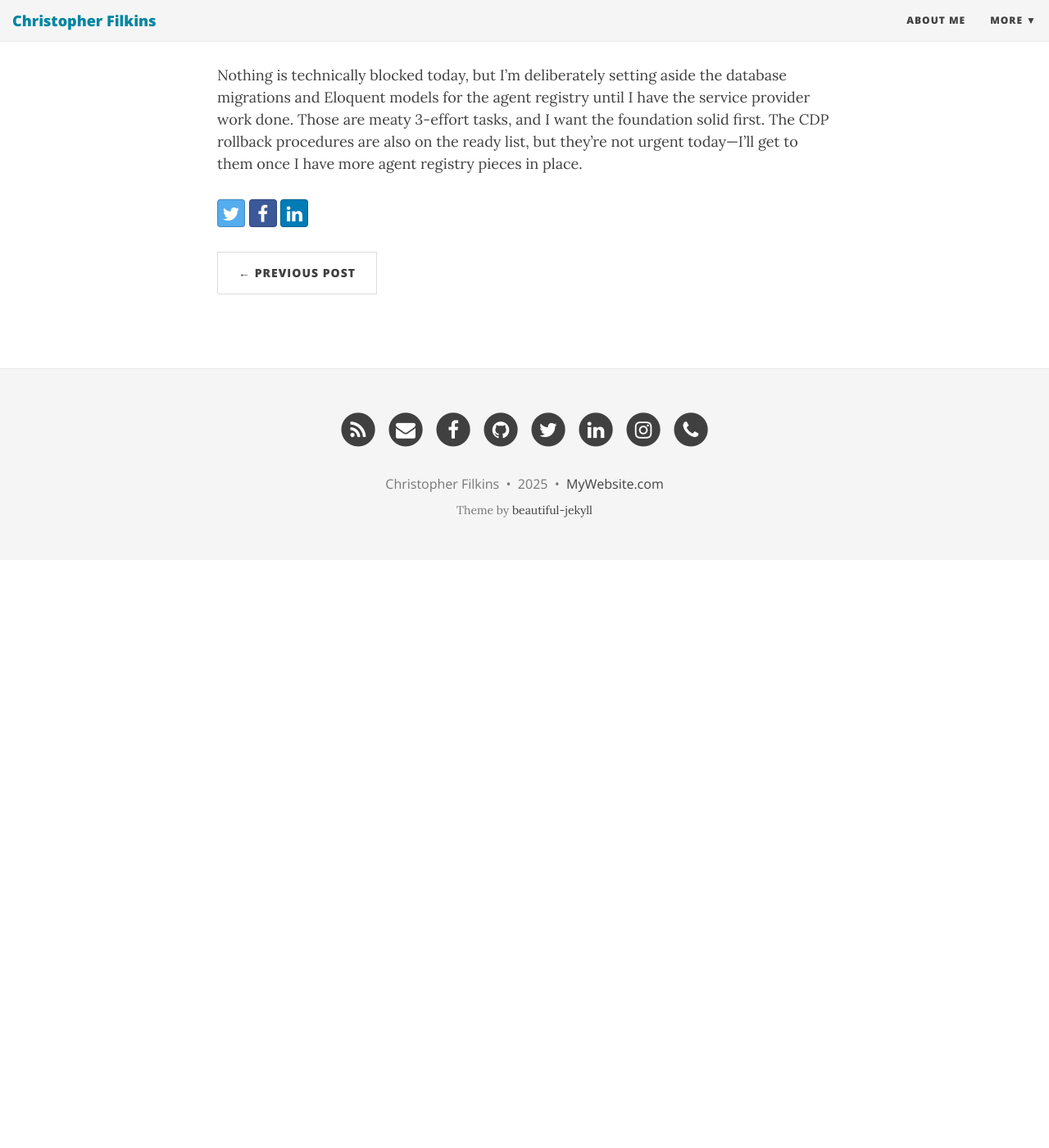
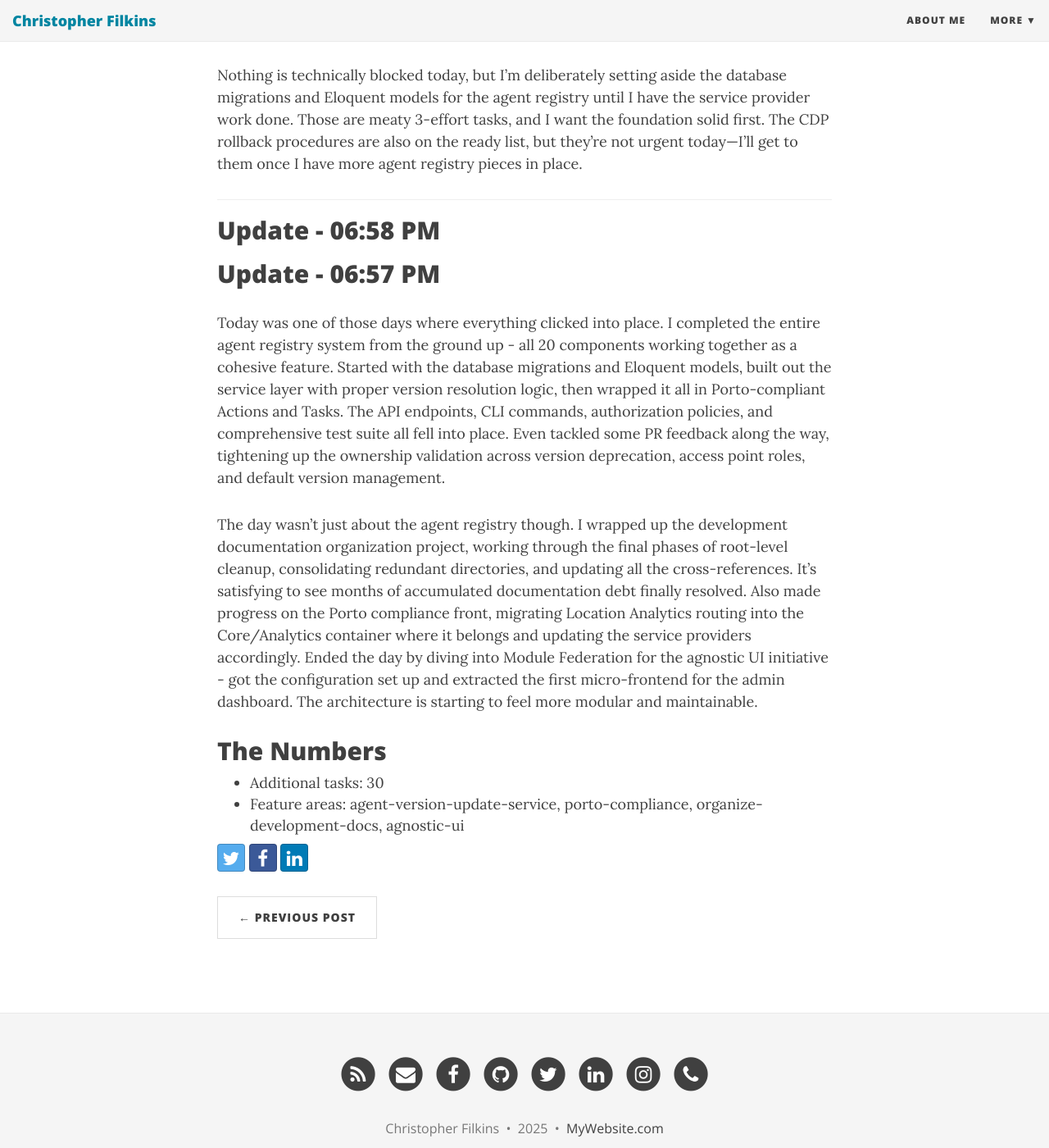
Before and after one commit to filchyboy/filchyboy.github.io, a Jekyll site: the page built from _posts/2025-12-10-todays-plan.md, in a window 1280 px wide and 1400 px high, scrolled down 1880 px. Shown: the whole window at 82% size. Built offline with Jekyll 4.4.1, drawn with Linux system fonts in a browser that asks for light colours; nearby versions of some CDN libraries; before the commit the page ends 2563 px from its top, so only the background shows below that.

Commit message:
Update build-in-public update: Agent Version Update Service

```diff
--- a/_posts/2025-12-10-todays-plan.md
+++ b/_posts/2025-12-10-todays-plan.md
@@ -30,3 +30,22 @@ I need to wrap up the JSDoc strategy work I started, then pivot to some foundati
 ## Parked
 
 Nothing is technically blocked today, but I'm deliberately setting aside the database migrations and Eloquent models for the agent registry until I have the service provider work done. Those are meaty 3-effort tasks, and I want the foundation solid first. The CDP rollback procedures are also on the ready list, but they're not urgent today—I'll get to them once I have more agent registry pieces in place.
+
+---
+
+## Update - 06:58 PM
+
+## Update - 06:57 PM
+
+Today was one of those days where everything clicked into place. I completed the entire agent registry system from the ground up - all 20 components working together as a cohesive feature. Started with the database migrations and Eloquent models, built out the service layer with proper version resolution logic, then wrapped it all in Porto-compliant Actions and Tasks. The API endpoints, CLI commands, authorization policies, and comprehensive test suite all fell into place. Even tackled some PR feedback along the way, tightening up the ownership validation across version deprecation, access point roles, and default version management.
+
+The day wasn't just about the agent registry though. I wrapped up the development documentation organization project, working through the final phases of root-level cleanup, consolidating redundant directories, and updating all the cross-references. It's satisfying to see months of accumulated documentation debt finally resolved. Also made progress on the Porto compliance front, migrating Location Analytics routing into the Core/Analytics container where it belongs and updating the service providers accordingly. Ended the day by diving into Module Federation for the agnostic UI initiative - got the configuration set up and extracted the first micro-frontend for the admin dashboard. The architecture is starting to feel more modular and maintainable.
+
+## The Numbers
+- Additional tasks: 30
+- Feature areas: agent-version-update-service, porto-compliance, organize-development-docs, agnostic-ui
+<!-- Generated by dev-tracker publish_to_jekyll.py (AI mode) -->
+<!-- accomplished-date: 2025-12-10 -->
+<!-- unit-ids: agent-registry-pr-feedback-version-ownership,agent-registry-pr-feedback-access-point-ownership,agent-registry-pr-feedback-default-version-ownership,agent-registry-migrations,agent-registry-quality-gates,agent-registry-models,agent-registry-service,agent-registry-provider,agent-registry-feature-tests,location-analytics-routes-migration,agent-registry-actions,agent-registry-api,agent-registry-policy,agent-registry-unit-tests,phase-5a-organize-root-level-files,phase-5b-consolidate-redundant-directories,location-analytics-provider-alignment,agent-registry-factories,agent-registry-repositories,agent-registry-dtos,agent-registry-tasks,agent-registry-cli,phase-5c-update-cross-references,phase-5d-archive-validate,agent-registry-form-requests,phase-5-root-organization-final-cleanup,location-analytics-validation-and-docs,agent-registry-adr,configure-module-federation,extract-admin-dashboard-mfe -->
+
+<!-- unit-ids: agent-registry-actions,agent-registry-adr,agent-registry-api,agent-registry-cli,agent-registry-dtos,agent-registry-factories,agent-registry-feature-tests,agent-registry-form-requests,agent-registry-migrations,agent-registry-models,agent-registry-policy,agent-registry-pr-feedback-access-point-ownership,agent-registry-pr-feedback-default-version-ownership,agent-registry-pr-feedback-version-ownership,agent-registry-provider,agent-registry-quality-gates,agent-registry-repositories,agent-registry-service,agent-registry-tasks,agent-registry-unit-tests,configure-module-federation,extract-admin-dashboard-mfe,location-analytics-provider-alignment,location-analytics-routes-migration,location-analytics-validation-and-docs,phase-5-root-organization-final-cleanup,phase-5a-organize-root-level-files,phase-5b-consolidate-redundant-directories,phase-5c-update-cross-references,phase-5d-archive-validate -->
```
